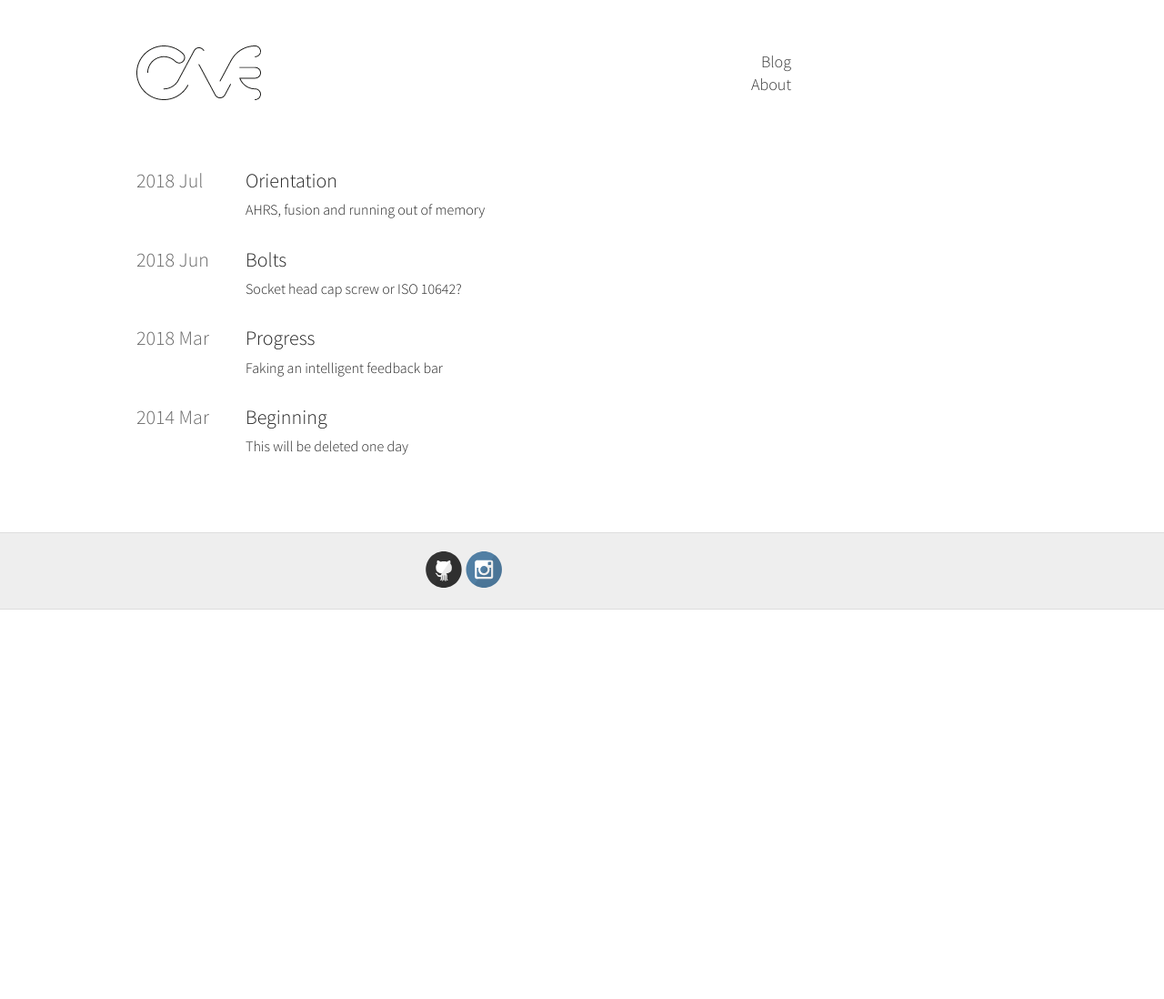
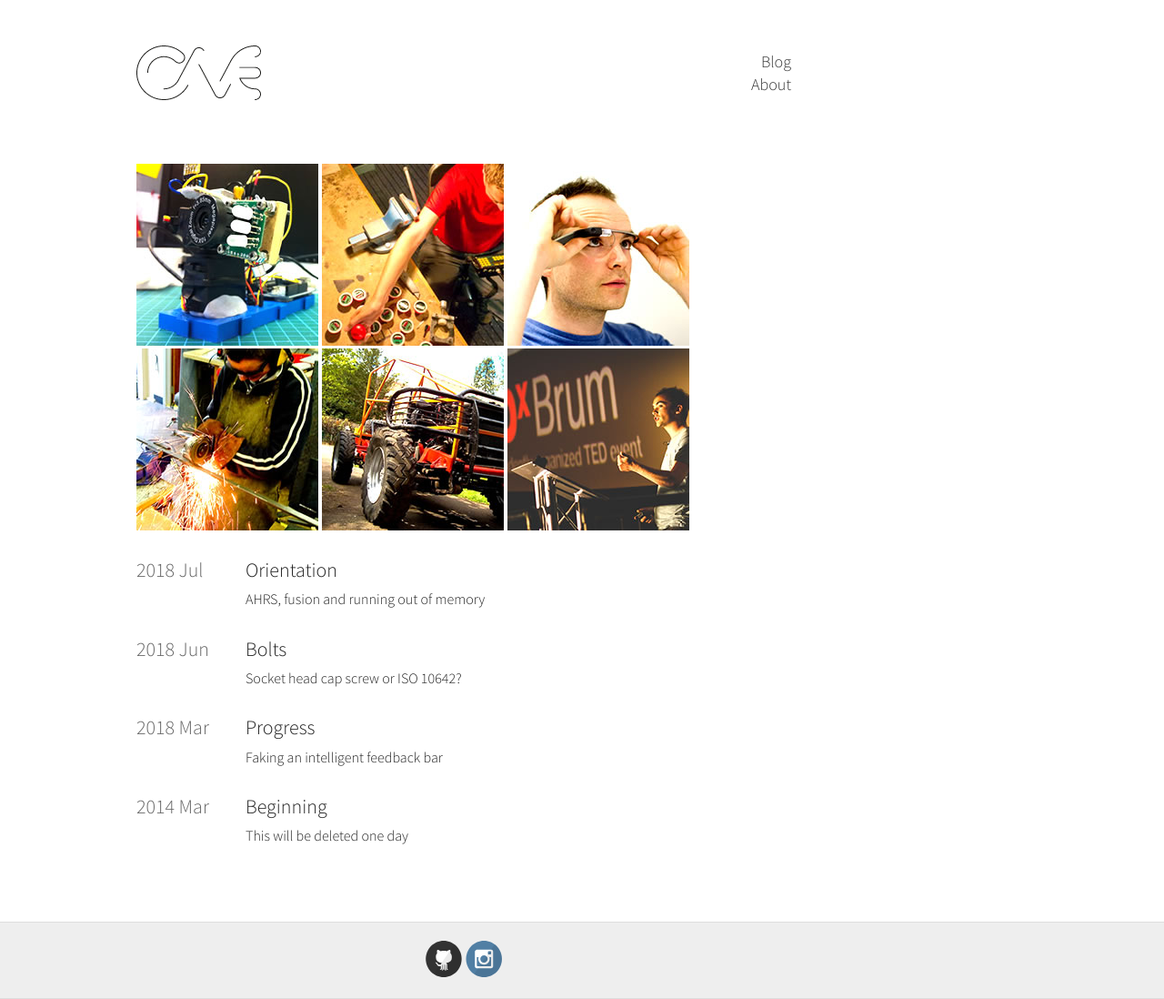
Before and after one commit to gcsalzburg/gcsalzburg.github.io, a Jekyll site: the page built from index.html, in a window 1280 px wide. Shown: the whole page at 91% size. Built offline with Jekyll 4.4.1, drawn with Linux system fonts in a browser that asks for light colours; before the commit the page ends 900 px from its top, so only the background shows below that.

Commit message:
Added image snapshots

```diff
--- a/index.html
+++ b/index.html
@@ -1,6 +1,14 @@
 ---
 layout: default
 ---
+
+<div class="image_snapshots">
+  {% for image in site.static_files %}
+    {% if image.path contains 'images/thumbnails' %}
+        <img src="{{ site.baseurl }}{{ image.path }}" />
+    {% endif %}
+  {% endfor %}
+</div>
 
 <div class="posts">
   {% for post in site.posts %}
```
